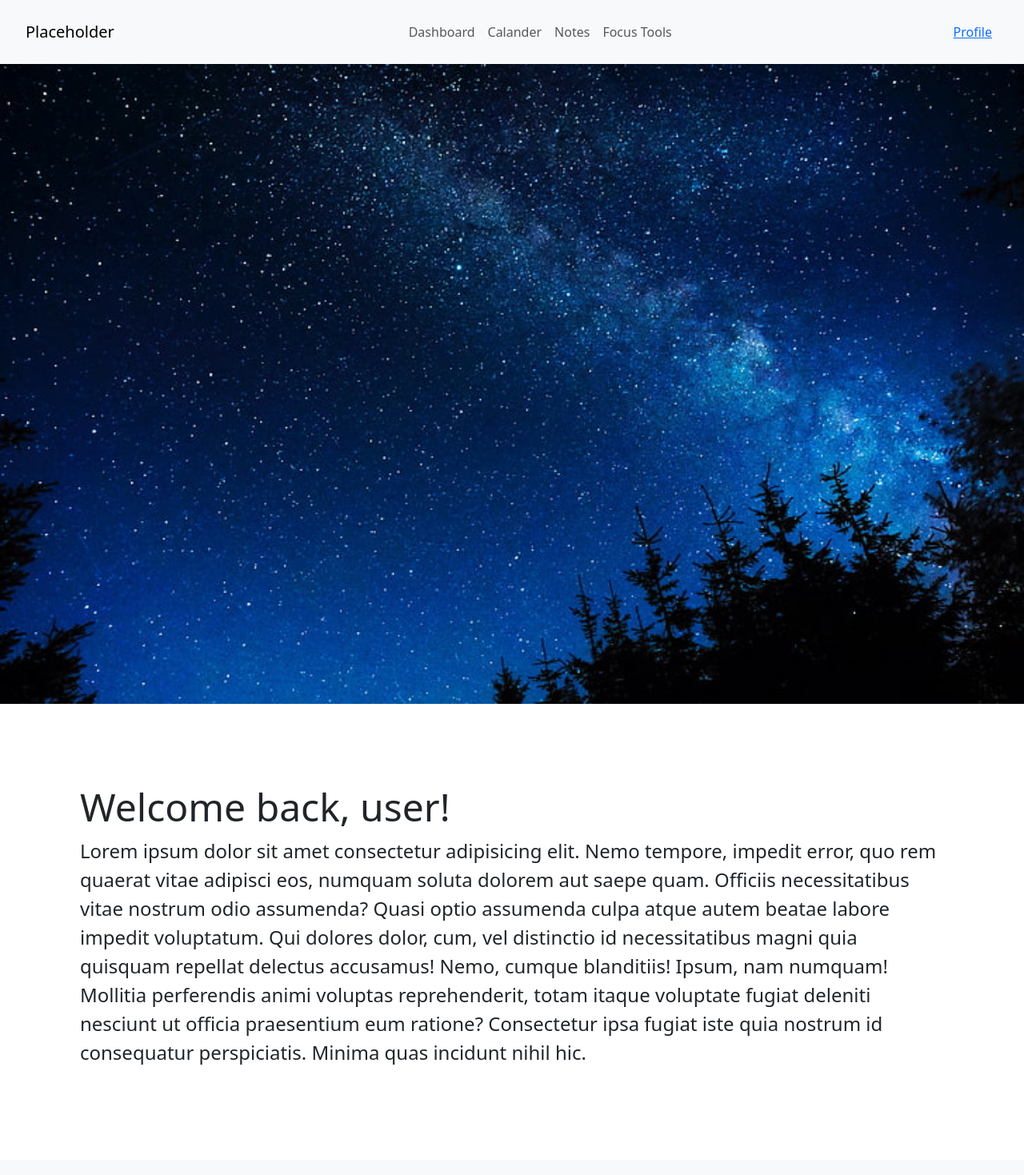
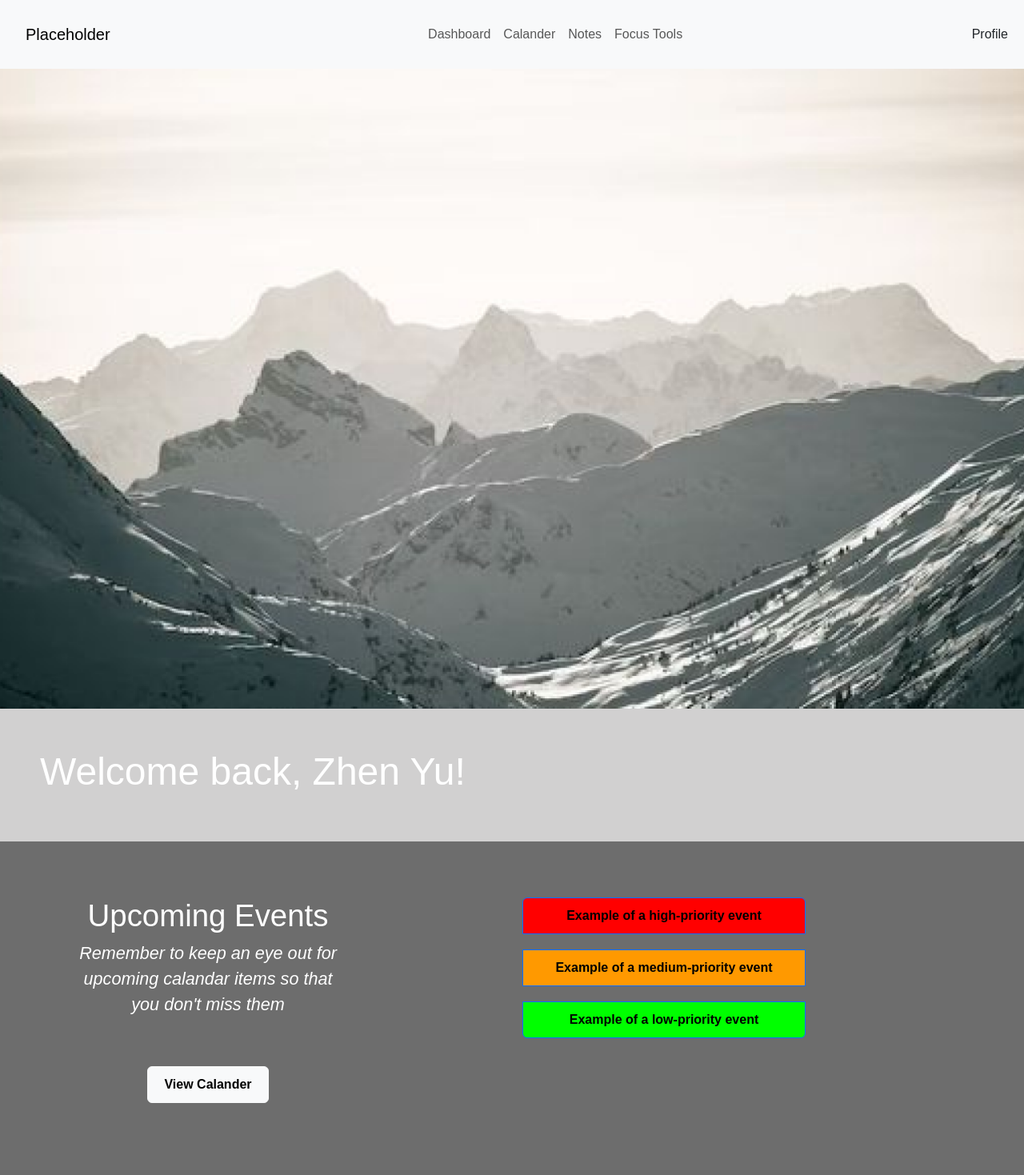
Before and after one commit to IronForce-Auscent/FIE-Final-Project, a Python web app: template templates/index.html in a window 1280 px wide. Shown: the whole page at 80% size. Before the commit the page ends 1331 px from the top, so only its background shows below. Run offline with Jinja, Linux system fonts and the light colour scheme; the template is opened without the code that fills it, so the values that code supplies are empty.

Commit message:
Added upcoming events prototype page, will add full interactivity in future

```diff
--- a/static/css/base.css
+++ b/static/css/base.css
@@ -3,8 +3,9 @@ body {
   padding: 0;
   box-sizing: border-box;
   font-family: "Poppins", sans-serif;
+  background-color: #6D6D6D;
 }
 
-.brand-logo, .navbar-profile {
+.brand-logo {
   padding: 20px;
 }/*# sourceMappingURL=base.css.map */
--- a/static/css/base.scss
+++ b/static/css/base.scss
@@ -3,8 +3,9 @@ body {
     padding: 0;
     box-sizing: border-box;
     font-family: 'Poppins', sans-serif;
+    background-color: #6D6D6D;
 }
 
-.brand-logo, .navbar-profile {
+.brand-logo {
     padding: 20px;
 }
--- a/static/css/index.css
+++ b/static/css/index.css
@@ -38,7 +38,7 @@ section p {
   width: 100%;
   height: 100vh;
   overflow: hidden;
-  background: #000;
+  background: #D1D0D0;
 }
 
 .header-img {
@@ -47,15 +47,20 @@ section p {
   left: 0;
   width: 100%;
   height: 100%;
-  background: url("../img/image.png");
+  background: url("../img/landing-2.png");
   background-size: cover;
   background-attachment: fixed;
   background-position: center;
   background-repeat: no-repeat;
 }
 
+.header-breaker {
+  background-color: #D1D0D0;
+}
+
 section {
-  padding: 100px;
+  padding: 50px;
+  color: #fff;
 }
 
 section h2 {
@@ -64,4 +69,46 @@ section h2 {
 
 section p {
   font-size: 1.5em;
+}
+
+/* CSS for upcoming events section */
+.upcoming-events-header {
+  font-size: 0.9em;
+}
+
+.upcoming-header h3 {
+  font-size: 2.4em;
+}
+
+.upcoming-header {
+  padding: 20px;
+}
+
+.btn-calander, .upcoming-event {
+  margin: 20px;
+  padding-top: 10px;
+  padding-bottom: 10px;
+  padding-left: 20px;
+  padding-right: 20px;
+  font-weight: bold;
+}
+
+.upcoming-event {
+  color: black;
+}
+
+.upcoming-list {
+  align-items: center;
+}
+
+.event-high-prio {
+  background: #ff0000;
+}
+
+.event-med-prio {
+  background: #ff9900;
+}
+
+.event-low-prio {
+  background: #00ff00;
 }/*# sourceMappingURL=index.css.map */
--- a/static/css/index.scss
+++ b/static/css/index.scss
@@ -40,7 +40,7 @@ section p {
     width: 100%;
     height: 100vh;
     overflow: hidden;
-    background: #000;
+    background: #D1D0D0;
 }
 
 .header-img {
@@ -49,15 +49,20 @@ section p {
     left: 0;
     width: 100%;
     height: 100%;
-    background: url("../img/image.png");
+    background: url("../img/landing-2.png");
     background-size: cover;
     background-attachment: fixed;
     background-position: center;
     background-repeat: no-repeat;
 }
 
+.header-breaker {
+    background-color: #D1D0D0;
+}
+
 section {
-    padding: 100px;
+    padding: 50px;
+    color: #fff;
 }
 
 section h2 {
@@ -67,3 +72,45 @@ section h2 {
 section p {
     font-size: 1.5em;
 }
+
+/* CSS for upcoming events section */
+.upcoming-events-header {
+    font-size: 0.9em;
+}
+
+.upcoming-header h3 {
+    font-size: 2.4em;
+}
+
+.upcoming-header {
+    padding: 20px;
+}
+
+.btn-calander, .upcoming-event {
+    margin: 20px;
+    padding-top: 10px;
+    padding-bottom: 10px;
+    padding-left: 20px;
+    padding-right: 20px;
+    font-weight: bold;
+}
+
+.upcoming-event {
+    color: black;
+}
+
+.upcoming-list {
+    align-items: center;
+}
+
+.event-high-prio {
+    background: #ff0000;
+}
+
+.event-med-prio {
+    background: #ff9900;
+}
+
+.event-low-prio {
+    background: #00ff00;
+}
--- a/templates/base.html
+++ b/templates/base.html
@@ -3,14 +3,14 @@
 <head>
     <meta charset="UTF-8">
     <meta name="viewport" content="width=device-width, initial-scale=1.0">
-    {% block head %}
-    {% endblock %}
-    <link rel="stylesheet" href="static/css/base.css">
     <link href="https://cdn.jsdelivr.net/npm/bootstrap@5.3.3/dist/css/bootstrap.min.css" rel="stylesheet"
         integrity="sha384-QWTKZyjpPEjISv5WaRU9OFeRpok6YctnYmDr5pNlyT2bRjXh0JMhjY6hW+ALEwIH" crossorigin="anonymous">
     <script src="https://cdn.jsdelivr.net/npm/bootstrap@5.3.3/dist/js/bootstrap.bundle.min.js"
         integrity="sha384-YvpcrYf0tY3lHB60NNkmXc5s9fDVZLESaAA55NDzOxhy9GkcIdslK1eN7N6jIeHz"
         crossorigin="anonymous"></script>
+    {% block head %}
+    {% endblock %}
+    <link rel="stylesheet" href="static/css/base.css">
 </head>
 
 <body>
@@ -38,7 +38,7 @@
                     </li>
                 </ul>
 
-                <a href="#" class="navbar-profile d-flex me-2">Profile</a>
+                <a href="#" class="nav-link d-flex me-2">Profile</a>
             </div>
         </div>
     </nav>
--- a/templates/index.html
+++ b/templates/index.html
@@ -1,21 +1,40 @@
 {% extends 'base.html' %}
 {% block head %}
 <title>Homepage</title>
-<link rel="stylesheet" href="static/css/index.css">
+<link rel="stylesheet" href="static/css/index.css") }}">
 {% endblock %}
 
 {% block content %}
 <div class="header">
     <div class="header-img parallax-img"></div>
 </div>
+<section class="header-breaker">
+    <h2>Welcome back, Zhen Yu!</h2>
+</section>
 <section>
-    <h2>Welcome back, user!</h2>
-    <p>Lorem ipsum dolor sit amet consectetur adipisicing elit. Nemo tempore, impedit error, quo rem quaerat vitae adipisci eos, numquam soluta dolorem aut saepe quam. Officiis necessitatibus vitae nostrum odio assumenda?
-    Quasi optio assumenda culpa atque autem beatae labore impedit voluptatum. Qui dolores dolor, cum, vel distinctio id necessitatibus magni quia quisquam repellat delectus accusamus! Nemo, cumque blanditiis! Ipsum, nam numquam!
-    Mollitia perferendis animi voluptas reprehenderit, totam itaque voluptate fugiat deleniti nesciunt ut officia praesentium eum ratione? Consectetur ipsa fugiat iste quia nostrum id consequatur perspiciatis. Minima quas incidunt nihil hic.</p>
+    <div class="container text-center">
+        <div class="row">
+            <div class="col-sm-4 upcoming-header">
+                <h3>Upcoming Events</h3>
+                <p>
+                    <i class="upcoming-events-header">Remember to keep an eye out for upcoming calandar items so that you don't miss them</i>
+                </p>
+                <br>
+                <a href="#" class="btn btn-secondary btn-light btn-calander" role="button">View Calander</a>
+            </div>
+            <div class="col-sm-8">
+                <div class="btn-group-vertical upcoming-list" role="group" aria-label="Vertical button group">
+                    <button type="button" class="btn btn-primary upcoming-event event-high-prio">Example of a high-priority event</button>
+                    <button type="button" class="btn btn-primary upcoming-event event-med-prio">Example of a medium-priority event</button>
+                    <button type="button" class="btn btn-primary upcoming-event event-low-prio">Example of a low-priority event</button>
+                </div>
+            </div>
+        </div>
+    </div>
 </section>
+
 <script type="text/javascript">
-    var headerBg = document.querySelector('.parallax-img');
+    var headerBg = document.querySelector('.header-img');
     window.addEventListener("scroll", function () {
         headerBg.style.opacity = 1 - +window.pageYOffset / 550 + '';
         headerBg.style.top = window.pageYOffset / 3 + 'px';
```
Also changed, not shown: index.html (+30 -11 lines), static/img/landing-1.png (renamed from static/img/image.png), static/img/landing-2.png (added), 2 other files.
